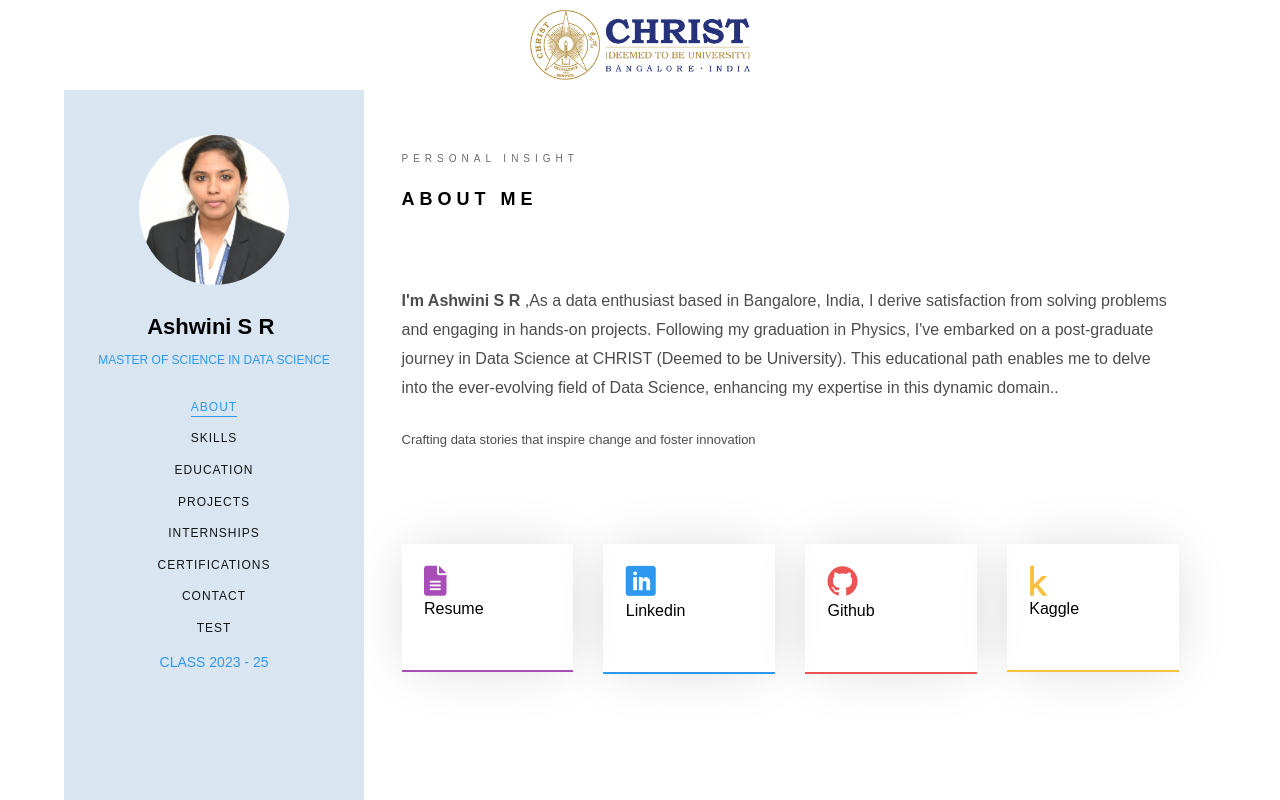
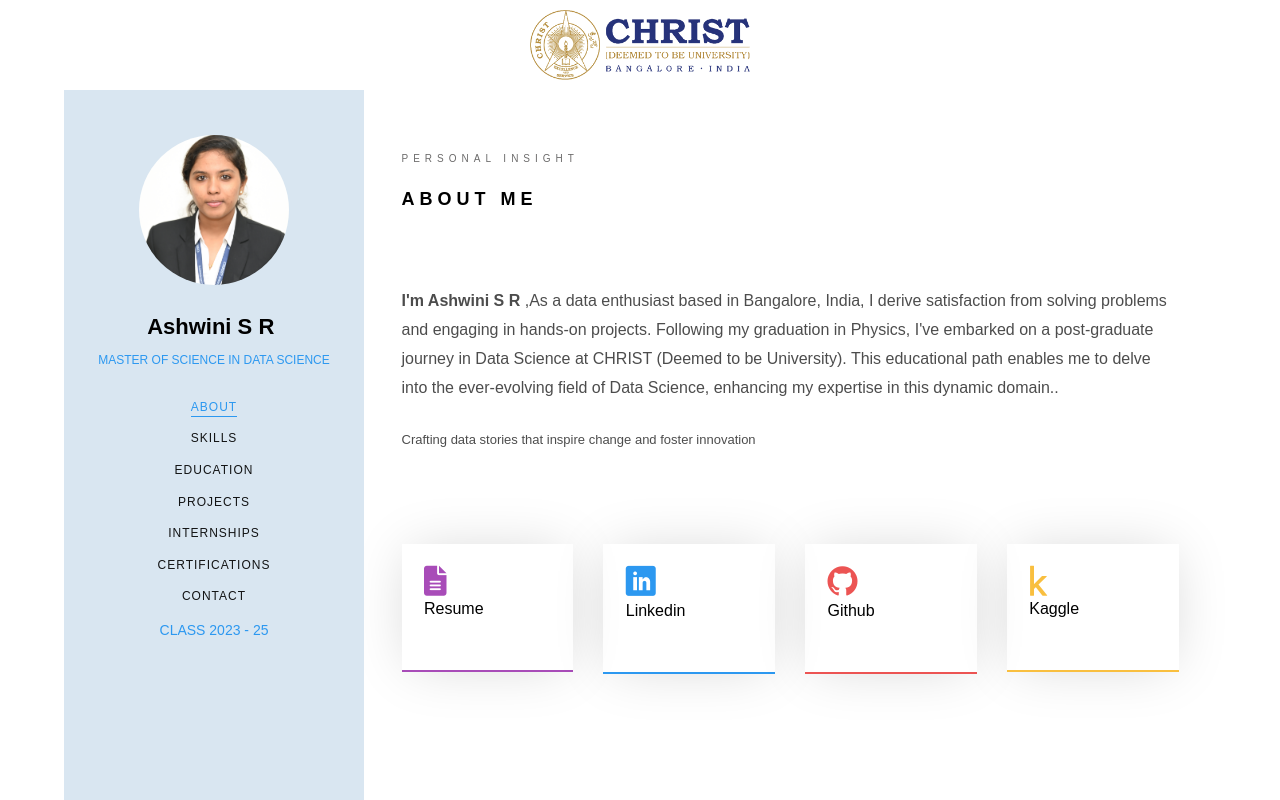
Before and after one commit to AshuFebi/Personal_ePortfolio, a plain HTML site: page index.html in a window 1280 px wide. Shown: the top 800 px of the page. Drawn offline with Linux system fonts and the light colour scheme; a web font is replaced by a local one.

Commit message:
index.html

```diff
--- a/index.html
+++ b/index.html
@@ -80,7 +80,7 @@
 							<li><a href="#" data-nav-section="internship">Internships</a></li>
 							<li><a href="#" data-nav-section="certificate">Certifications</a></li>
 							<li><a href="#" data-nav-section="contact">Contact</a></li>
-							<li><a href="#" data-nav-section="contact">test</a></li>
+
 
 						</ul>
 
```
